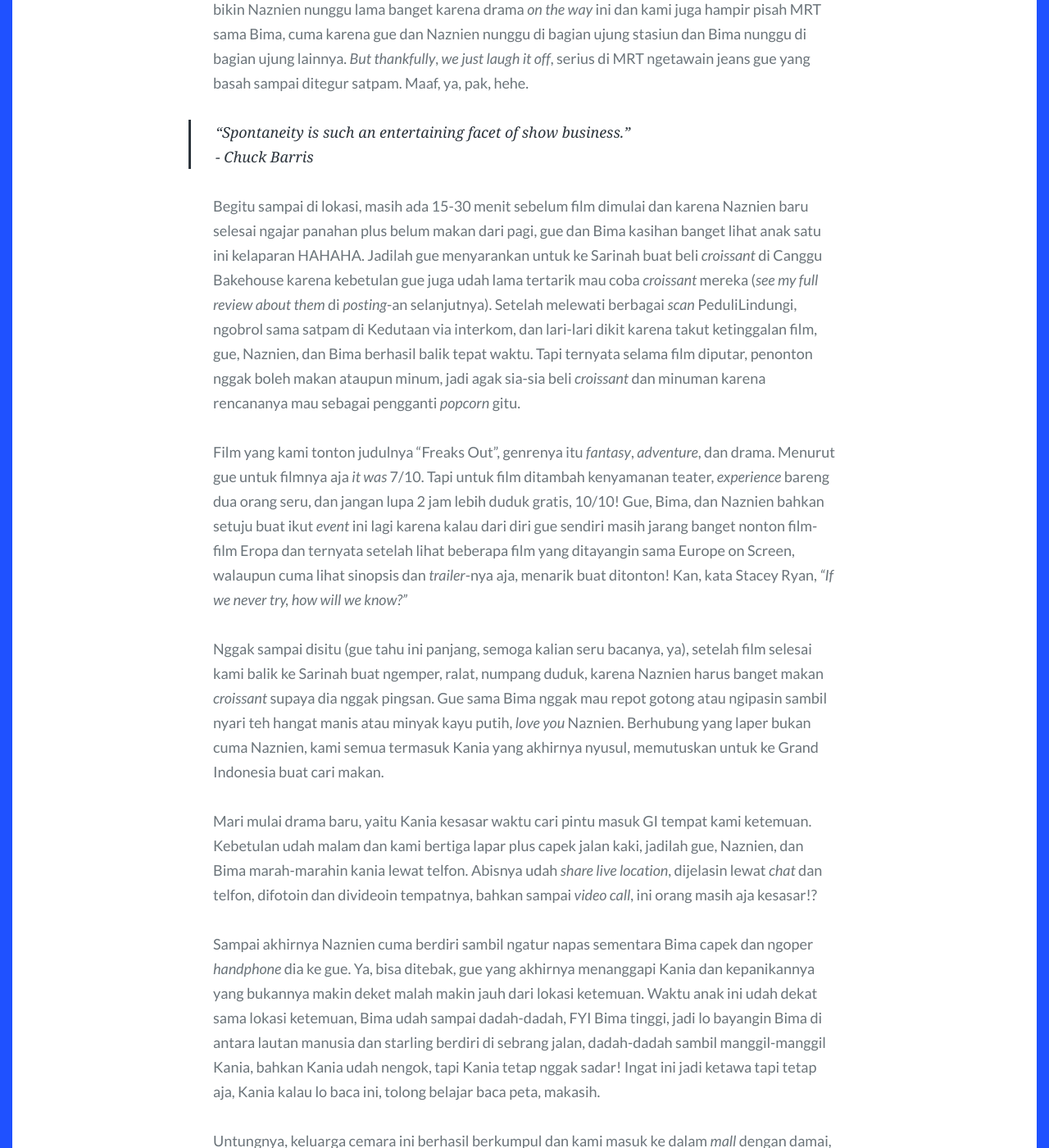
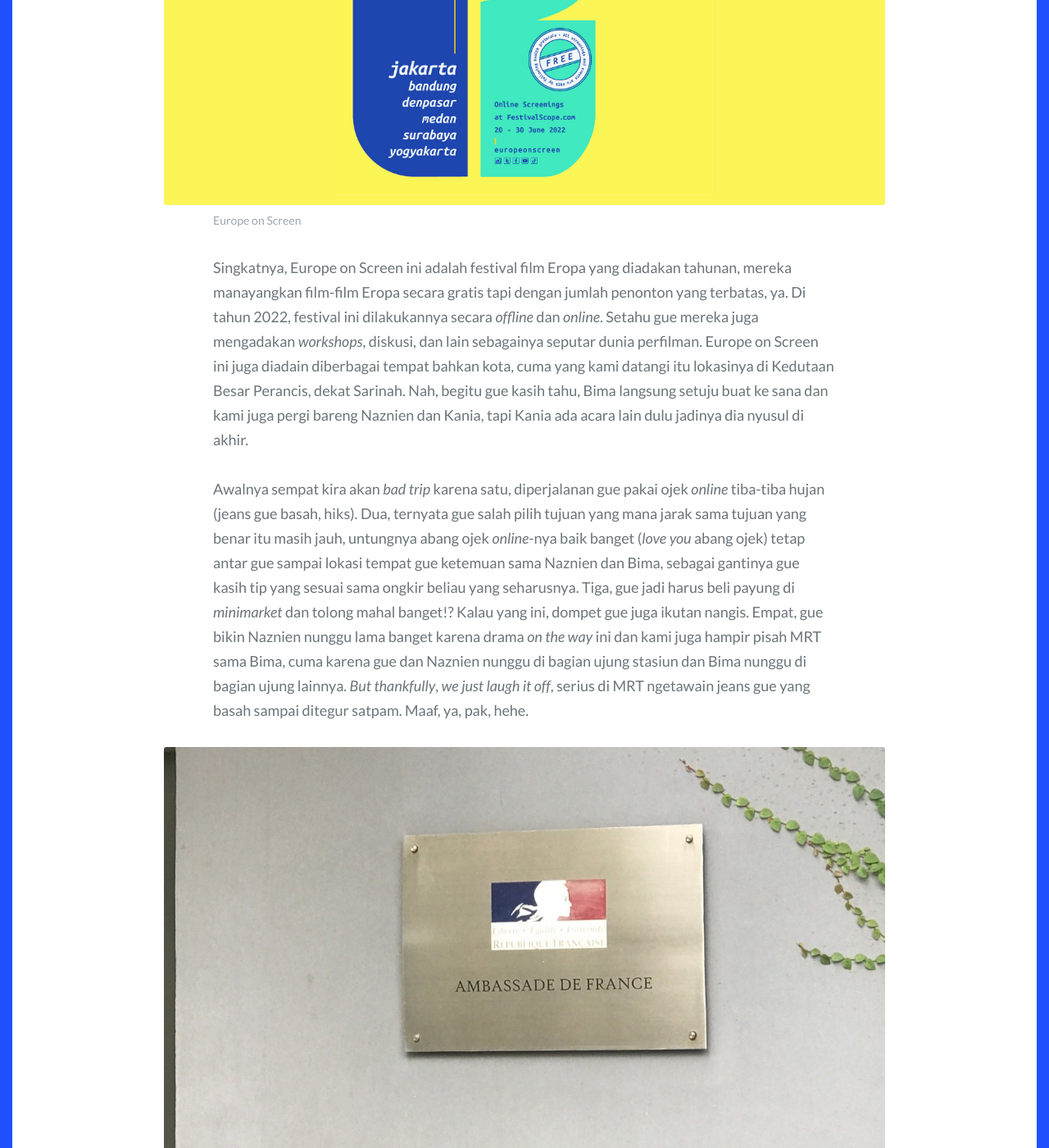
Before and after one commit to audreystour/audreystour.github.io, a Jekyll site: the page built from _posts/2022-29-12-hang-out-spontan.md, in a window 1280 px wide and 1400 px high, scrolled down 1885 px. Shown: the whole window at 82% size. Built offline with Jekyll 4.4.1, drawn with Linux system fonts in a browser that asks for light colours; some web fonts are replaced; comment, search, counter and statistics services are not loaded; some of the changed text lies outside the part shown.

Commit message:
Add some pictures

```diff
--- a/_data/author.json
+++ b/_data/author.json
@@ -3,5 +3,5 @@
   "bio": "An INFJ and easily stressed undergraduate Communication student.",
   "url": "https://www.instagram.com/audraeyyy/",
   "location": "Jakarta, Indonesia",
-  "image": "images/author.png"
+  "image": "assets/css/images/author.jpg"
 }
--- a/_posts/2022-29-12-hang-out-spontan.md
+++ b/_posts/2022-29-12-hang-out-spontan.md
@@ -18,13 +18,19 @@
 
 Ketawa dikit waktu gue tanya mau *hang out* ke mana dan Bima dengan entengnya jawab kalau dia juga nggak tahu. Tapi karena gue orangnya baik hati, tidak sombong, dan dapat diandalkan, mulailah *searching* kilat di internet tentang aktivitas atau *event* menarik di Jakarta. *Shout out* untuk *platform* berita yang gue lupa namanya apa, tapi dari sana gue dapet info lagi ada *event* tahunan film Eropa gitu, namanya Europe on Screen.
 
+{% include image_caption.html imageurl="assets/css/images/2 - blog spontaneous hang out.png" title="EuropeOnScreen" caption="Europe on Screen" %}
+
 Singkatnya, Europe on Screen ini adalah festival film Eropa yang diadakan tahunan, mereka manayangkan film-film Eropa secara gratis tapi dengan jumlah penonton yang terbatas, ya. Di tahun 2022, festival ini dilakukannya secara *offline* dan *online*. Setahu gue mereka juga mengadakan *workshops*, diskusi, dan lain sebagainya seputar dunia perfilman. Europe on Screen ini juga diadain diberbagai tempat bahkan kota, cuma yang kami datangi itu lokasinya di Kedutaan Besar Perancis, dekat Sarinah. Nah, begitu gue kasih tahu, Bima langsung setuju buat ke sana dan kami juga pergi bareng Naznien dan Kania, tapi Kania ada acara lain dulu jadinya dia nyusul di akhir.
 
 Awalnya sempat kira akan *bad trip* karena satu, diperjalanan gue pakai ojek *online* tiba-tiba hujan (jeans gue basah, hiks). Dua, ternyata gue salah pilih tujuan yang mana jarak sama tujuan yang benar itu masih jauh, untungnya abang ojek *online*-nya baik banget (*love you* abang ojek) tetap antar gue sampai lokasi tempat gue ketemuan sama Naznien dan Bima, sebagai gantinya gue kasih tip yang sesuai sama ongkir beliau yang seharusnya. Tiga, gue jadi harus beli payung di *minimarket* dan tolong mahal banget!? Kalau yang ini, dompet gue juga ikutan nangis. Empat, gue bikin Naznien nunggu lama banget karena drama *on the way* ini dan kami juga hampir pisah MRT sama Bima, cuma karena gue dan Naznien nunggu di bagian ujung stasiun dan Bima nunggu di bagian ujung lainnya. *But thankfully*, *we just laugh it off*, serius di MRT ngetawain jeans gue yang basah sampai ditegur satpam. Maaf, ya, pak, hehe.
 
+{% include image_caption.html imageurl="assets/css/images/3 - blog spontaneous hang out.jpg" title="Ambassade" caption="Ambassade de France" %}
+
 > *“Spontaneity is such an entertaining facet of show business.”* <br> - Chuck Barris
 
 Begitu sampai di lokasi, masih ada 15-30 menit sebelum film dimulai dan karena Naznien baru selesai ngajar panahan plus belum makan dari pagi, gue dan Bima kasihan banget lihat anak satu ini kelaparan HAHAHA. Jadilah gue menyarankan untuk ke Sarinah buat beli *croissant* di Canggu Bakehouse karena kebetulan gue juga udah lama tertarik mau coba *croissant* mereka (*see my full review about them* di *posting*-an selanjutnya). Setelah melewati berbagai *scan* PeduliLindungi, ngobrol sama satpam di Kedutaan via interkom, dan lari-lari dikit karena takut ketinggalan film, gue, Naznien, dan Bima berhasil balik tepat waktu. Tapi ternyata selama film diputar, penonton nggak boleh makan ataupun minum, jadi agak sia-sia beli *croissant* dan minuman karena rencananya mau sebagai pengganti *popcorn* gitu.
+
+{% include image_caption.html imageurl="assets/css/images/4 - blog spontaneous hang out.jpg" title="Tickets" caption="Tickers" %}
 
 Film yang kami tonton judulnya “Freaks Out”, genrenya itu *fantasy*, *adventure*, dan drama. Menurut gue untuk filmnya aja *it was* 7/10. Tapi untuk film ditambah kenyamanan teater, *experience* bareng dua orang seru, dan jangan lupa 2 jam lebih duduk gratis, 10/10! Gue, Bima, dan Naznien bahkan setuju buat ikut *event* ini lagi karena kalau dari diri gue sendiri masih jarang banget nonton film-film Eropa dan ternyata setelah lihat beberapa film yang ditayangin sama Europe on Screen, walaupun cuma lihat sinopsis dan *trailer*-nya aja, menarik buat ditonton! Kan, kata Stacey Ryan, *“If we never try, how will we know?”*
 
@@ -40,4 +46,6 @@
 
 Jadi daripada makan waktu lebih banyak lagi, kami pergi dari sana dan untungnya berhasil dapat tempat di Ramen Ya! Setelah itu kami makan dengan tenang dan *happy* sambil ngobrolin banyak hal. *By the way*, rasa ramennya enak dan ngenyangin, harganya juga oke banget! Sangat rekomen buat kalian yang mungkin suatu saat mengalami rentetan kejadian seperti yang dialami gue, Naznien, Bima, dan Kania yang berakhir kelaparan dengan posisi dompet tiris.
 
+{% include image_caption.html imageurl="assets/css/images/5 - blog spontaneous hang out.jpg" title="Yey" caption="" %}
+
 Kira-kira sekian jurnal harian untuk *hang out* dadakan edisi 22/06/2022 ini. Jangan takut untuk *hang out* spontan karena selama *hang out*-nya bareng orang-orang yang *fun* dan nyaman, *insyaallah* nggak *bad trip*. Akhir kata, *I would love to have more of spontaneous hang out with my best friends.*
```
Also changed, not shown: other parts of _posts/2022-29-12-hang-out-spontan.md (+1 -1 lines), about.md (+1 -0 lines), assets/css/images/1 - thumbnail blog spontaneous hang out.jpg (added), assets/css/images/2 - blog spontaneous hang out.png (added), assets/css/images/3 - blog spontaneous hang out.jpg (added), assets/css/images/4 - blog spontaneous hang out.jpg (added), assets/css/images/5 - blog spontaneous hang out.jpg (added), assets/css/images/author.jpg (added), assets/css/images/author.png (deleted).
